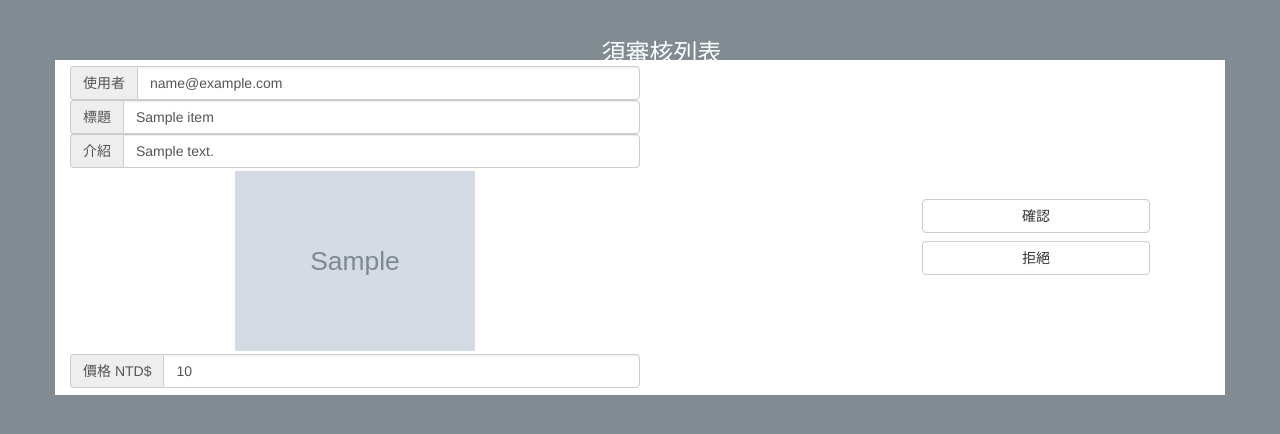
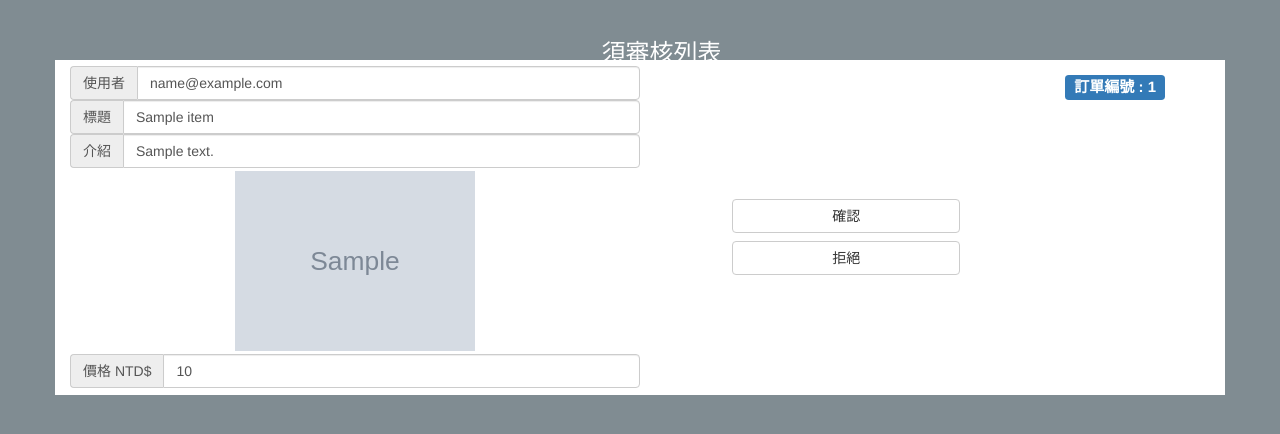
Before and after one commit to mimi870109/gopro, a PHP site: page /check_file.php in a window 1280 px wide; the page is wider, and only the part inside the window is pictured. Shown: the part 201-635 px from the top of that part. Run offline with PHP 8.4, Linux system fonts and the light colour scheme; tables that the repository leaves empty or names only in its code hold one stand-in row (values such as "Sample post"); grey boxes marked "Sample" are stand-in pictures.

Commit message:
fix code

```diff
--- a/check_file.php
+++ b/check_file.php
@@ -45,6 +45,12 @@
 			margin: 3px auto;
 			max-width: 274px;
 			max-height: 180px;
+		}
+		.Order_Number_Box{
+			float: right;
+			position: relative;
+			font-size: 20px;
+			margin: 10px 45px;
 		}
     </style>
     <link rel="stylesheet" href="css/home_page.css">
@@ -113,6 +119,7 @@ if ($result->num_rows > 0) { //判斷是否超過1條數據
 							<input type="text" class="form-control" placeholder="placeholder content" value="<?php echo $row['price']; ?>">
 						</div>
 					</div>
+					<div class="Order_Number_Box"><span class="label label-primary">訂單編號 : <?php echo $row['id']; ?></span></div>
 					<div class="Check_Bt_Group">
 						<div class="Bt_Box">
 							<button type="button" class="btn btn-default">確認</button>
```
